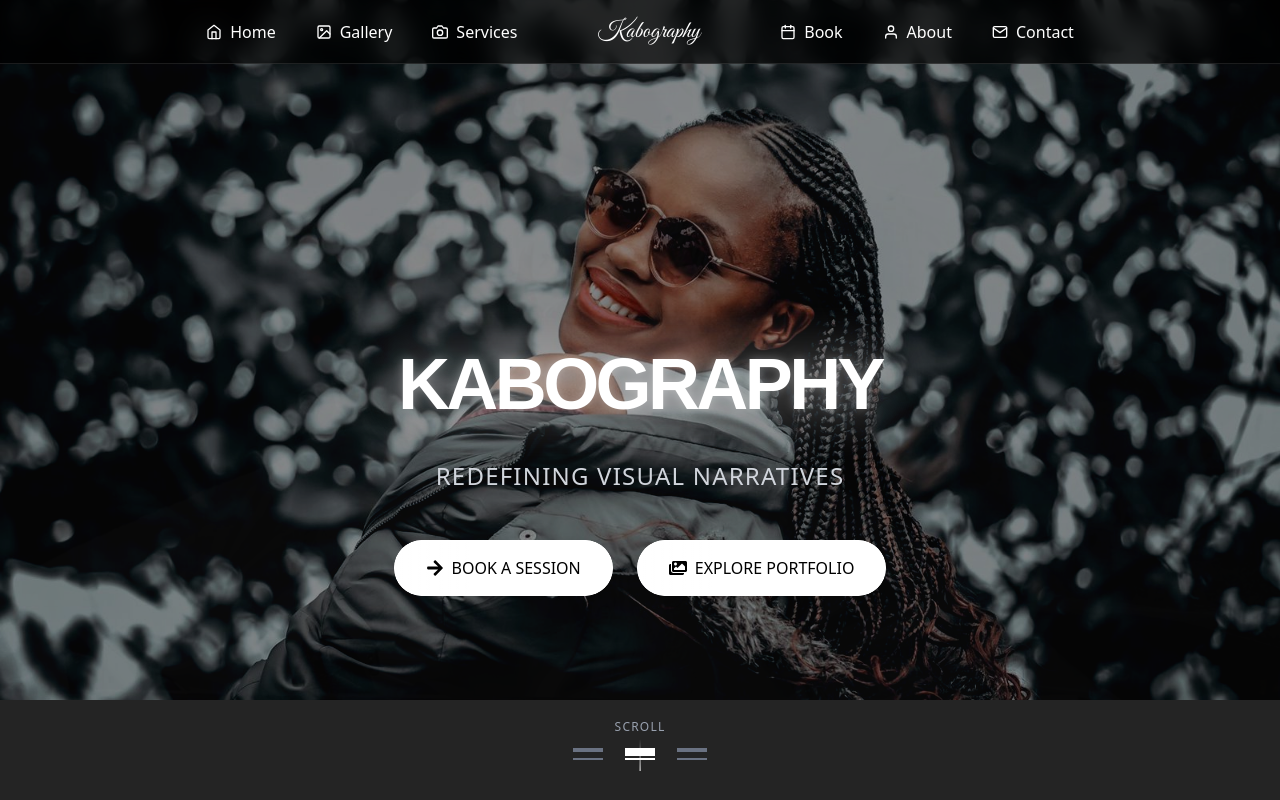
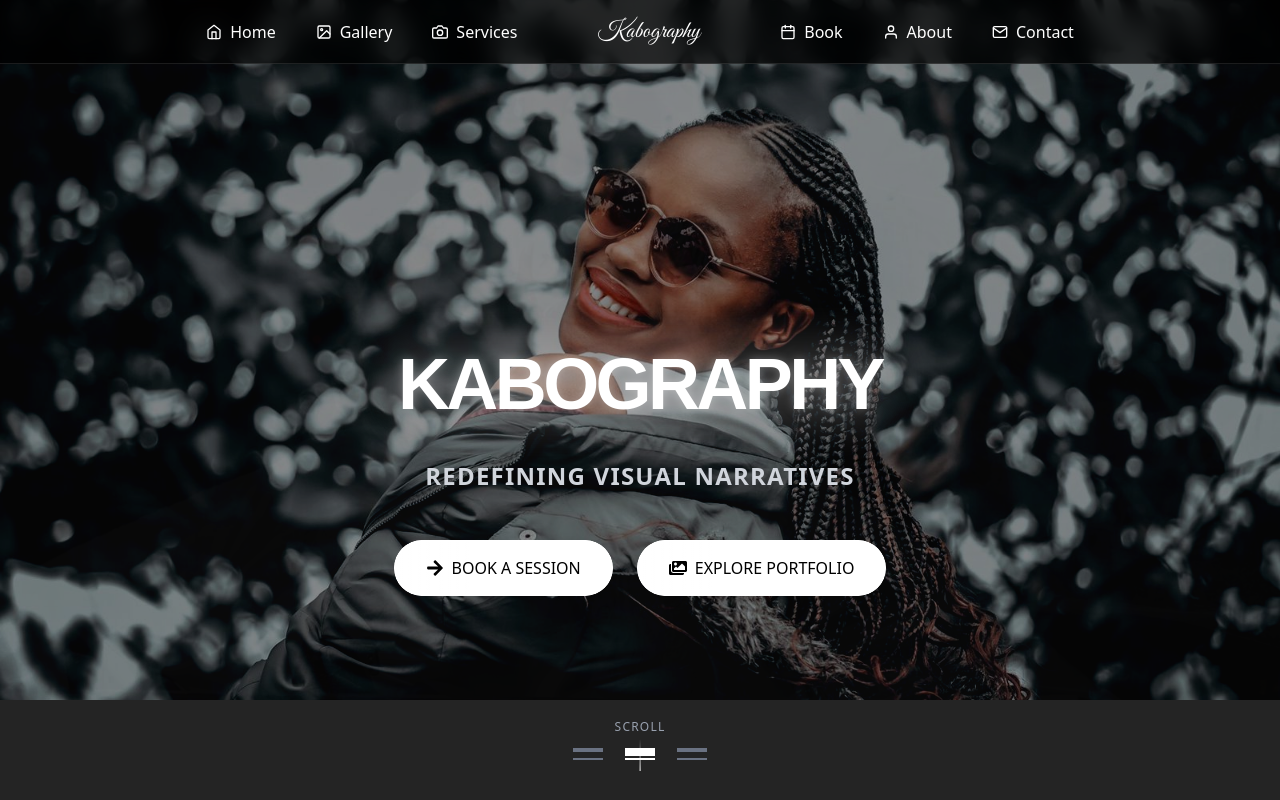
Before and after one commit to kamohelomokhethi137/kabography, a React (Vite) app: page / in a window 1280 px wide. Shown: the top 800 px of the page. Built offline with nearby package versions, Linux system fonts and the light colour scheme; a web font is replaced by a local one.

Commit message:
changed font

```diff
--- a/src/App.jsx
+++ b/src/App.jsx
@@ -111,7 +111,7 @@ function App() {
 
           {/* Tagline */}
           <motion.p
-            className="text-sm sm:text-lg md:text-xl lg:text-2xl text-gray-300 mb-6 sm:mb-12 max-w-2xl mx-auto font-light tracking-wider font-bold"
+            className="text-sm sm:text-lg md:text-xl lg:text-2xl text-gray-300 mb-6 sm:mb-12 max-w-2xl mx-auto font-bold tracking-wider"
             initial={{ opacity: 0 }}
             animate={{ opacity: 1 }}
             transition={{ delay: 0.8 }}
```
